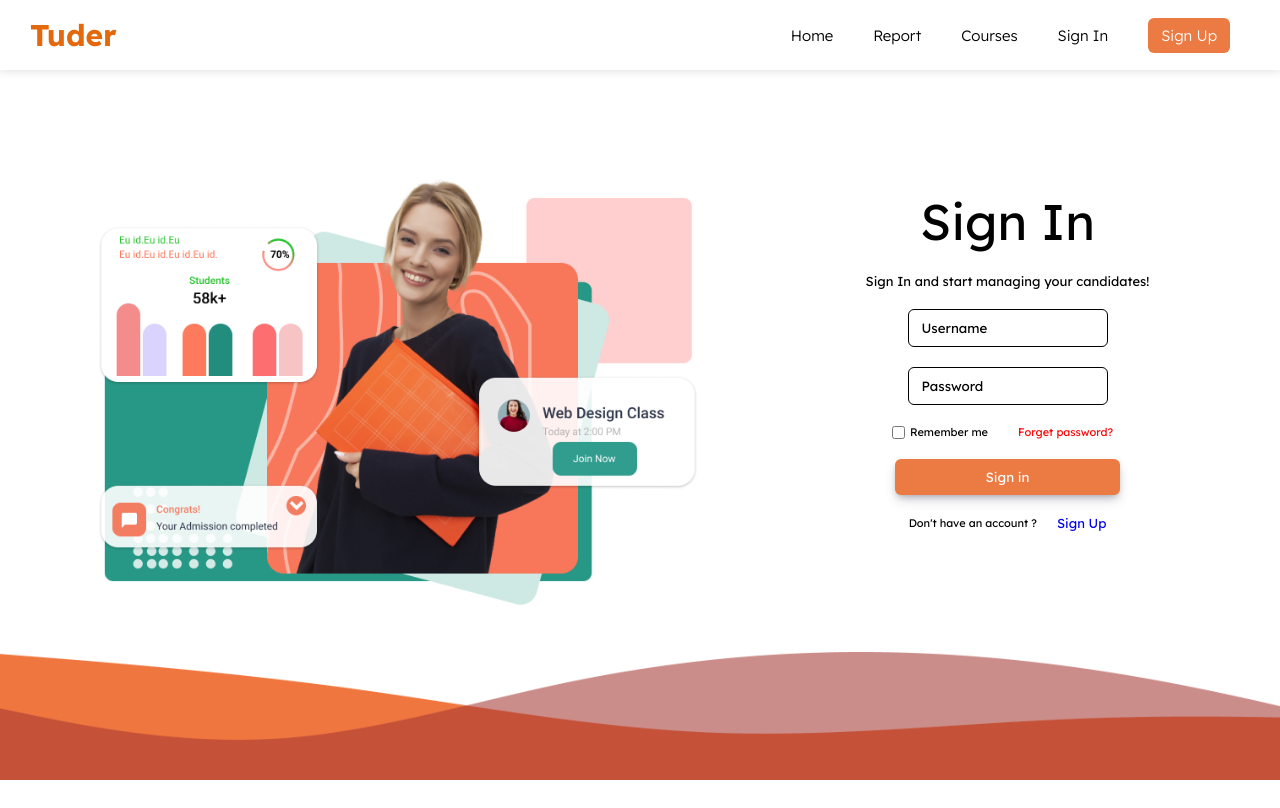
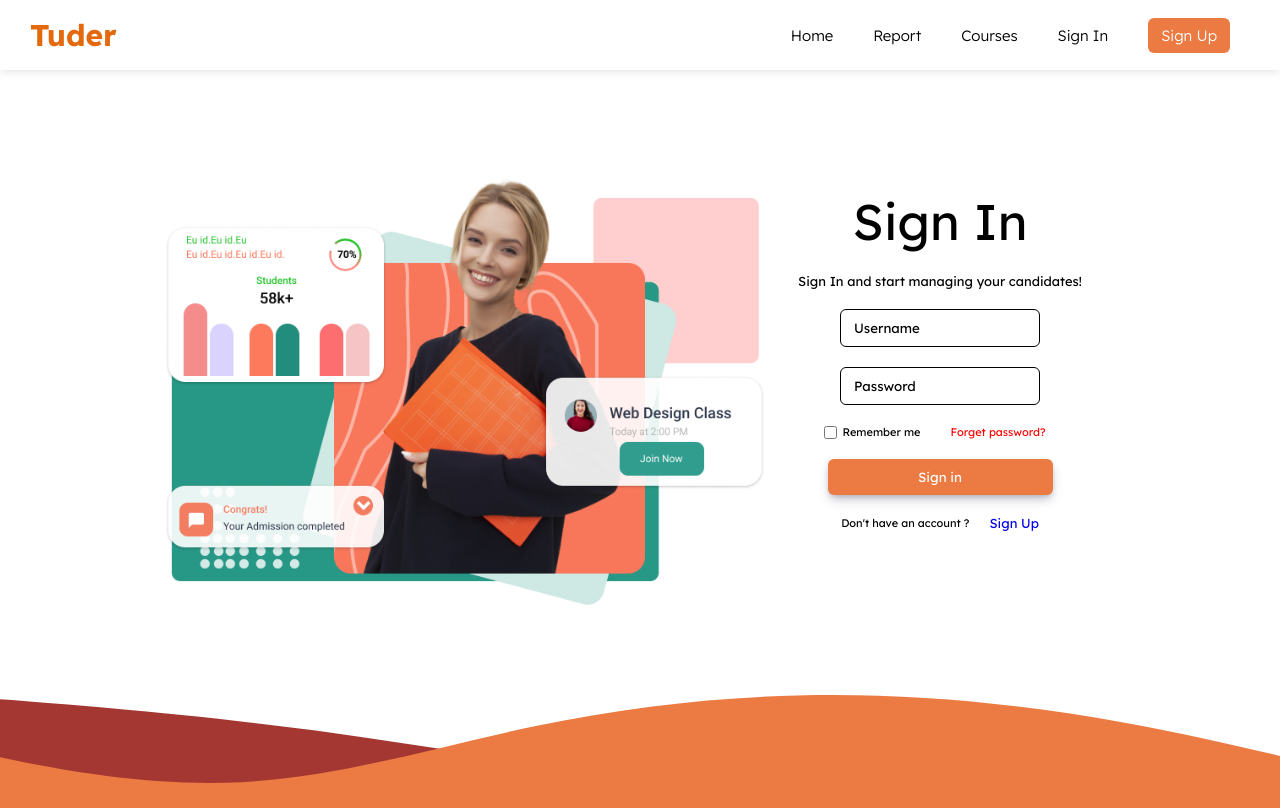
Before and after one commit to 2110336-2565-2/Sec3-Group16-Tuder, a React (Create React App) app in the folder Frontend/: page /sign-in in a window 1280 px wide. Built offline with nearby package versions, Linux system fonts and the light colour scheme.

Commit message:
Change signIn/signUp footer to global WaveFooter

```diff
--- a/Frontend/src/App.js
+++ b/Frontend/src/App.js
@@ -8,7 +8,6 @@ import { Toaster } from 'react-hot-toast';
 
 // import components
 import Navbar from './components/Navbar.js';
-import Footer from './components/SignUpFooter';
 import Home from './pages/Home.js'
 // import Card from './pages/components/Card';
 import SignIn from './pages/SignIn.js';
--- a/Frontend/src/components/FormSignIn.js
+++ b/Frontend/src/components/FormSignIn.js
@@ -65,7 +65,7 @@ export default function FormSignIn(props){
                     <FormT.ContentSmall>
                         Don't have an account ?
                     </FormT.ContentSmall>
-                    <FormT.Link to='/Signup' underline='none'>Sign Up</FormT.Link>
+                    <FormT.Link to='/sign-up' underline='none'>Sign Up</FormT.Link>
                 </FormT.Content>
             </FormT.Div>
         </form>
--- a/Frontend/src/components/FormSignUp.js
+++ b/Frontend/src/components/FormSignUp.js
@@ -198,7 +198,7 @@ export default function FormSignUp(){
                     <FormT.ContentSmall>
                         Already have an account ?
                     </FormT.ContentSmall>
-                    <FormT.Link to='/Signin' underline='none'>Sign In</FormT.Link>
+                    <FormT.Link to='/sign-in' underline='none'>Sign In</FormT.Link>
                 </FormT.Content>
             </FormT.Div>
         </SignUpForm>
--- a/Frontend/src/components/Navbar.js
+++ b/Frontend/src/components/Navbar.js
@@ -64,13 +64,10 @@ export default function Navbar(){
 }
 
 
-
-
-
-
 // styled-components for Navbar components
 const NavbarSection = styled.nav`
     height: 70px;
+    width: 100%;
     display: flex;
     padding: 10px 30px;
     box-shadow: 0px 2.98px 7.45px rgba(0, 0, 0, 0.1);
--- a/Frontend/src/components/SignInFooter.js
+++ /dev/null
@@ -1,31 +0,0 @@
-import React from "react";
-import styled from "styled-components";
-
-export default function Footer(){
-
-
-    return (
-            <FooterSection>
-                <FooterContent>
-                <ImageFooter width='600px' src="/images/SignInFooter.png" alt="seprate70" />
-                </FooterContent>
-            </FooterSection>
-    )
-}
-
-
-// styled-components for Navbar components
-const FooterSection = styled.nav`
-    margin-top: 3%;
-    pointer-events: none;
-`;
-
-const FooterContent = styled.div`
-    align-items: center;
-    position:relative;
-`;
-
-const ImageFooter = styled.img`
-    width: 100%;
-    position: absolute;
-`;
--- a/Frontend/src/components/SignUpFooter.js
+++ /dev/null
@@ -1,33 +0,0 @@
-import React, { Fragment } from "react";
-import styled from "styled-components";
-
-export default function Footer(){
-
-
-    return (
-        <Fragment>
-            <FooterSection>
-                <FooterContent>
-                <ImageFooter width='600px' src="/images/SignUpFooter.png" alt="seprate70" />
-                </FooterContent>
-            </FooterSection>
-        </Fragment>
-    )
-}
-
-
-// styled-components for Navbar components
-const FooterSection = styled.nav`
-    margin-top: -50%;
-    pointer-events: none;
-`;
-
-const FooterContent = styled.div`
-    align-items: center;
-    position:relative;
-`;
-
-const ImageFooter = styled.img`
-    width: 100%;
-    position: absolute;
-`;
--- a/Frontend/src/components/global/WaveFooter.js
+++ b/Frontend/src/components/global/WaveFooter.js
@@ -1,13 +1,14 @@
 import React from "react";
 import styled from "styled-components";
 
-export default function WaveFooter({ backgroundColor }) {
+export default function WaveFooter({ backgroundColor, bottom }) {
   return (
     <Container>
       <Image
         src="/images/waveFooter.svg"
         alt="wave"
         backgroundColor={backgroundColor}
+        bottom={bottom}
       />
     </Container>
   );
@@ -15,12 +16,11 @@ export default function WaveFooter({ backgroundColor }) {
 
 const Container = styled.div`
   width: 100%;
-  position: relative;
 `;
 
 const Image = styled.img`
-  margin-top: 30px;
   width: 100%;
-  position: absolute;
-  background-color: ${(props) => props.backgroundColor || "white"};
+  position: relative;
+  bottom: -4px;
+  background-color: ${(props) => props.backgroundColor};
 `;
--- a/Frontend/src/pages/EditProfile.js
+++ b/Frontend/src/pages/EditProfile.js
@@ -38,9 +38,10 @@ export default function EditProfile() {
 
 const Container = styled.div`
   display: flex;
+  height: 95vh;
   flex-direction: column;
   align-items: center;
-  justify-content: center;
+  justify-content: space-between;
   padding: 50px 0px;
   background-color: #fdedeb;
 `;
--- a/Frontend/src/pages/Profile.js
+++ b/Frontend/src/pages/Profile.js
@@ -47,6 +47,7 @@ export default function Profile() {
         <Name>{user.firstname + " " + user.lastname}</Name>
         <Email>{user.email}</Email>
       </TopSection>
+      <Wrapper>
         <MiddleSection>
           <TitleWrapper>
             <Title>Information</Title>
@@ -59,15 +60,18 @@ export default function Profile() {
           )}
         </MiddleSection>
         <WaveFooter />
+      </Wrapper>
     </Container>
   );
 }
 
 const Container = styled.div`
   width: 100%;
+  height: 92.2vh;
   display: flex;
   flex-direction: column;
   align-items: center;
+  justify-content: space-between;
   background-color: #fdedeb;
 `;
 
@@ -110,6 +114,11 @@ const Email = styled.span`
   margin-top: 10px;
 `;
 
+const Wrapper = styled.div`
+  background-color: white;
+  width: 100%;
+`;
+
 const MiddleSection = styled.div`
   display: flex;
   flex-direction: column;
--- a/Frontend/src/pages/SignIn.js
+++ b/Frontend/src/pages/SignIn.js
@@ -1,13 +1,13 @@
 import React, { Fragment } from "react";
 import styled from "styled-components"
 import FormSignIn from "../components/FormSignIn.js";
-import Footer from "../components/SignInFooter.js";
+import WaveFooter from "../components/global/WaveFooter.js";
 
 export default function SignIn(){
 
 
     return(
-        <Fragment>
+        <Container>
             <ContainerWithHeight margintop='100px'>
                 <SeperateSection>
                     <ItemGrid justify='center' columngrid='1 / 3'>
@@ -18,13 +18,21 @@ export default function SignIn(){
                     </ItemGrid>
                 </SeperateSection>
             </ContainerWithHeight>
-            <Footer/>
-        </Fragment>
+            <WaveFooter/>
+        </Container>
     )
 }
 
 
 // styled-components
+const Container = styled.div`
+    width: 100%;
+    height: 92.2vh;
+    display: flex;
+    flex-direction: column;
+    align-items: center;
+    justify-content: space-between;
+`;
 const ImageTudor = styled.img`
     max-width: ${(props) => {
         return props.maxwidth
--- a/Frontend/src/pages/SignUp.js
+++ b/Frontend/src/pages/SignUp.js
@@ -1,13 +1,12 @@
 import React, { Fragment } from "react";
 import styled from "styled-components"
 import FormSignUp from "../components/FormSignUp.js";
-import Footer from "../components/SignUpFooter.js";
+import WaveFooter from "../components/global/WaveFooter.js";
 
 export default function SignUp(){
 
     return(
         <Fragment>
-
             <ContainerWithHeight margintop='0px'>
                 <SeperateSection>
                     <ItemGrid justify='center' columngrid='1 / 2'>
@@ -17,7 +16,7 @@ export default function SignUp(){
                             Started With <br/>
                             Matching system
                             </SignUpInfo>
-
+                            <Image src="/images/signupDecorator.svg" alt="decorator"/>
                         </BlackDiv>
                     </ItemGrid>
                     <ItemGrid columngrid='3 / 4'>
@@ -25,7 +24,7 @@ export default function SignUp(){
                     </ItemGrid>
                 </SeperateSection>
             </ContainerWithHeight>
-            <Footer/>
+            <WaveFooter />
         </Fragment>
     )
 }
@@ -33,30 +32,26 @@ export default function SignUp(){
 
 // styled-components
 const BlackDiv = styled.div`
-position: relative;
-width: 800px;
-height: 950px;
-
-background: #45424A;
+    position: relative;
+    width: 100%;
+    height: 110%;
+    padding: 60px 100px 0px 100px;
+    background: #45424A;
 
 `;
 
-const SignUpInfo = styled.div`
+const SignUpInfo = styled.p`
     display: grid;
     text-align: left;
     color: white;
-    padding-top: 60px;
-    padding-left: 100px;
     font-size: 50px;
 `;
 
-const ImageTudor = styled.img`
-    max-width: ${(props) => {
-        return props.maxwidth
-    }};
-    margin-top: ${(props)=>{
-        return props.mt
-    }};
+const Image = styled.img`
+    position: absolute;
+    height: 65%;
+    bottom: 1%;
+    left: 30%;
 `;
 
 const ContainerWithHeight = styled.div`
@@ -69,9 +64,11 @@ const ContainerWithHeight = styled.div`
 
 const SeperateSection = styled.div`
     display: grid;
+    width: 100%;
 `;
 
 const ItemGrid = styled.div`
+    width: 100%;
     grid-column: ${(props) => {
         return props.columngrid
     }};
```
Also changed, not shown: Frontend/public/images/waveFooter.svg, 1 other file (tests, documents, lock files or other folders). Lines whose indentation alone changed are shown as unchanged.
